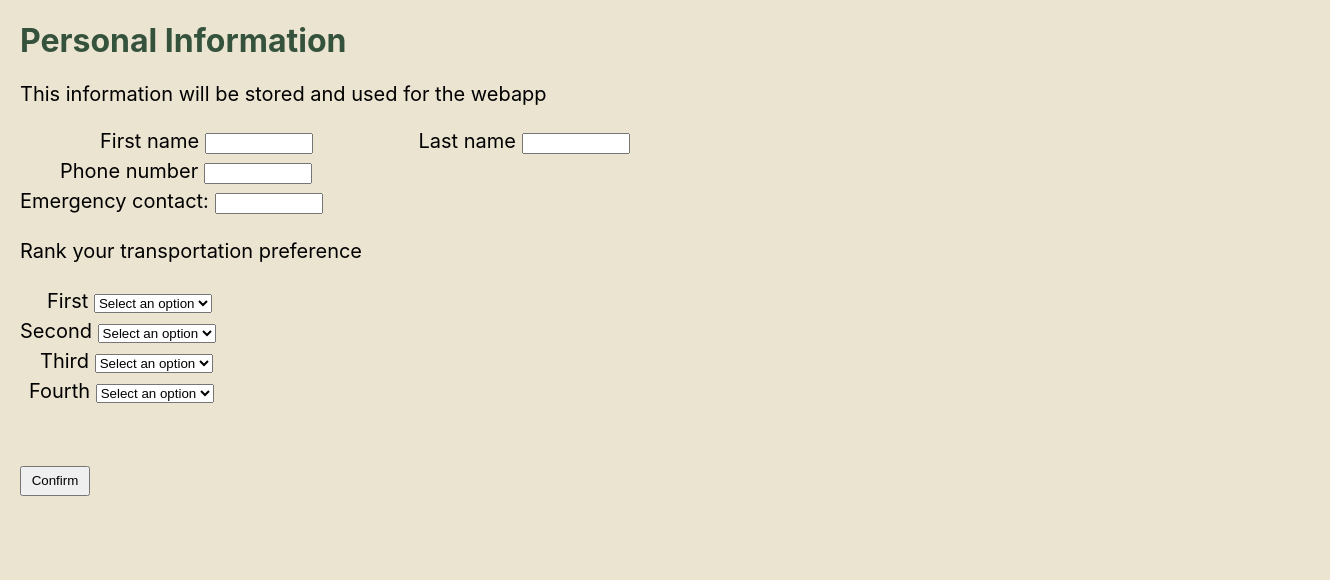
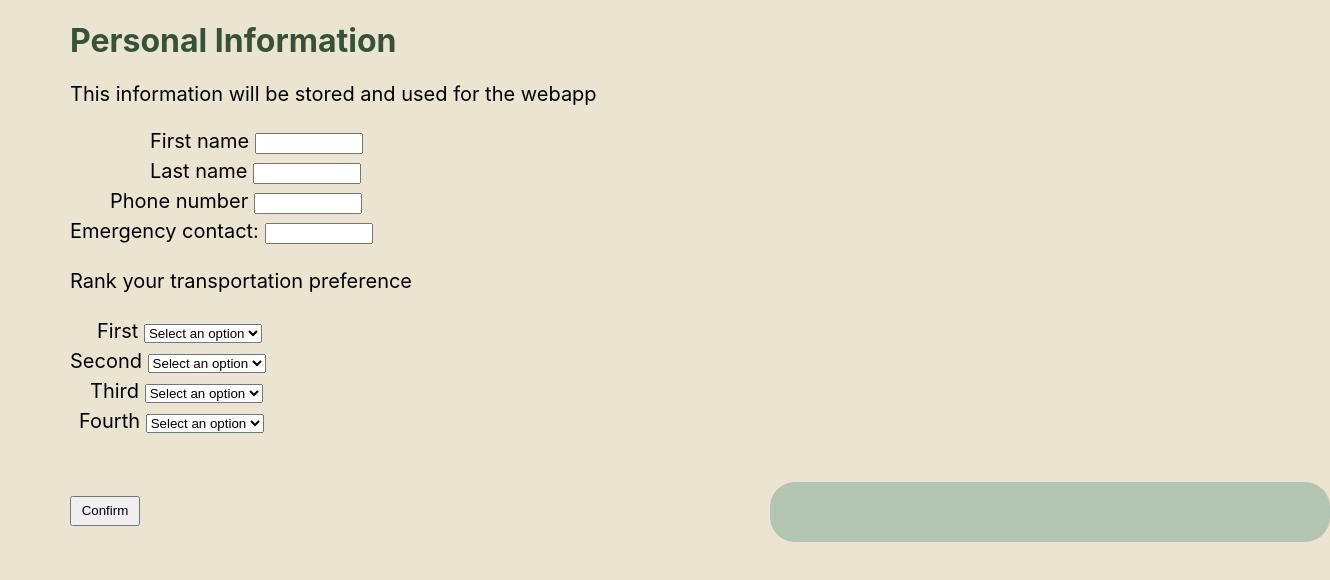
Before and after one commit to IntentusKristen/travel-buddy, a React (Create React App) app: page / in a window 1280 px wide. Shown: the top 580 px of the page, 1330 px wide, since content can reach past the window. Built offline with nearby package versions, Linux system fonts and the light colour scheme.

Commit message:
input from user displays on screen

```diff
--- a/package.json
+++ b/package.json
@@ -6,8 +6,13 @@
     "@testing-library/jest-dom": "^5.17.0",
     "@testing-library/react": "^13.4.0",
     "@testing-library/user-event": "^13.5.0",
+    "axios": "^1.6.5",
+    "dom": "^0.0.3",
+    "express": "^4.18.2",
+    "mongodb": "^6.3.0",
     "react": "^18.2.0",
     "react-dom": "^18.2.0",
+    "react-router": "^6.21.2",
     "react-scripts": "5.0.1",
     "web-vitals": "^2.1.4"
   },
--- a/src/UserInfoPage.css
+++ b/src/UserInfoPage.css
@@ -1,6 +1,7 @@
 body {
     background-color: #ebe4d1;
-    margin-left: 20px;
+    margin-left: 70px;
+
 }
 
 h1 {
@@ -9,7 +10,9 @@ h1 {
 
 p {
     font-size: 20px;
+    word-wrap: break-word;
 }
+
 
 .infoDiv{
     font-size: 20px;
@@ -29,7 +32,7 @@ p {
 }
 
 .lastName{
-    margin-left: 100px;
+    margin-left: 80px;
 }
 
 #pnumber{
@@ -61,3 +64,13 @@ p {
     width: 70px;
     height: 30px;
 }
+
+#displayArea{
+    width: 43%;
+    display: inline-block;
+    margin-left: 700px;
+    margin-top: -300px;
+    background-color: #b4c4b3;
+    border-radius: 25px;
+    padding: 30px 20px;
+}
--- a/src/pages/UserInfoPage.js
+++ b/src/pages/UserInfoPage.js
@@ -1,7 +1,23 @@
-import React from 'react'
+import React, { useState } from 'react';
 import '../UserInfoPage.css';
 
+
 const UserInfoPage = () => {
+
+  const [firstName, setFirstName] = useState('');
+  const [lastName, setLastName] = useState('');
+  const [phoneNumber, setPhoneNumber] = useState('');
+  const [emergencyContact, setEmergencyContact] = useState('');
+  const [transportationOne, setTransportationOne] = useState('');
+  const [transportationTwo, setTransportationTwo] = useState('');
+  const [transportationThree, setTransportationThree] = useState('');
+  const [transportationFour, setTransportationFour] = useState('');
+  const[isSubmitted, setIsSubmitted] = useState(false);
+
+  const handleSubmit = () => {
+    setIsSubmitted(true);
+  };
+
   return (
     <div class = "bigDiv">
       <div class = "topDiv">
@@ -12,19 +28,19 @@ const UserInfoPage = () => {
       <div class = "infoDiv">
       <form>
         <label for = "fname" class = "firstName"> First name </label>
-        <input type = "text" name = "fname" id = "fname"/>
+        <input type = "text" name = "fname" id = "fname" value = {firstName} onChange={ (e) => setFirstName(e.target.value)}/> <br></br>
 
         <label for = "lname" class = "lastName"> Last name </label>
-        <input type = "text" name = "lname" id = "lname"/> <br></br>
+        <input type = "text" name = "lname" id = "lname" value = {lastName} onChange={ (e) => setLastName(e.target.value)}/> <br></br>
 
         <label for = "pnumber" class = "phoneNumber"> Phone number </label>
-        <input type = "tel" name = "pnumber" id = "pnumber"/><br></br>
-        Emergency contact: <input type = "tel" name = "econtact" id = "econtact"/>
+        <input type = "tel" name = "pnumber" id = "pnumber" value = {phoneNumber} onChange={ (e) => setPhoneNumber(e.target.value)}/><br></br>
+        Emergency contact: <input type = "tel" name = "econtact" id = "econtact" value = {emergencyContact} onChange={ (e) => setEmergencyContact(e.target.value)}/>
 
         <p> Rank your transportation preference </p>
 
         <label for="transportation-methods" class = "first"> First </label>
-        <select name="transportation-methods" id="transportation-methods">
+        <select name="transportation-methods" id="transportation-methods" value = {transportationOne} onChange={ (e) => setTransportationOne(e.target.value)}>
         <option value="" disabled selected>Select an option</option>
         <option value="walking">Walking</option>
         <option value="bussing">Bussing</option>
@@ -34,7 +50,7 @@ const UserInfoPage = () => {
 
         <br></br>
         <label for="transportation-methods"> Second </label>
-        <select name="transportation-methods" id="transportation-methods">
+        <select name="transportation-methods" id="transportation-methods" value = {transportationTwo} onChange={ (e) => setTransportationTwo(e.target.value)}>
         <option value="" disabled selected>Select an option</option>
         <option value="walking">Walking</option>
         <option value="bussing">Bussing</option>
@@ -44,7 +60,7 @@ const UserInfoPage = () => {
 
         <br></br>
         <label for="transportation-methods" class = "third"> Third </label>
-        <select name="transportation-methods" id="transportation-methods">
+        <select name="transportation-methods" id="transportation-methods" value = {transportationThree} onChange={ (e) => setTransportationThree(e.target.value)}>
         <option value="" disabled selected>Select an option</option>
         <option value="walking">Walking</option>
         <option value="bussing">Bussing</option>
@@ -54,7 +70,7 @@ const UserInfoPage = () => {
 
         <br></br>
         <label for="transportation-methods" class = "fourth"> Fourth </label>
-        <select name="transportation-methods" id="transportation-methods">
+        <select name="transportation-methods" id="transportation-methods" value = {transportationFour} onChange={ (e) => setTransportationFour(e.target.value)}>
         <option value="" disabled selected>Select an option</option>
         <option value="walking">Walking</option>
         <option value="bussing">Bussing</option>
@@ -63,10 +79,20 @@ const UserInfoPage = () => {
         </select>
         <br></br>
 
-        <button type="submit" class = "button">Confirm</button>
+        <button type="button" class = "button" onClick={handleSubmit}>Confirm</button>
       </form>
 
       </div>
+
+      <div id="displayArea">
+        {isSubmitted && firstName && lastName && <p> Hi, {firstName} {lastName} </p>}
+
+        {isSubmitted && phoneNumber && emergencyContact && <p> Welcome to travel buddy! We will store your phone number {phoneNumber} to send text updates and keep the number {emergencyContact} for emergency contact purposes only</p>}
+
+        {isSubmitted && transportationOne && transportationTwo && transportationThree && transportationFour && <p> You have selected your transportation priority in the following order: {transportationOne}, {transportationTwo}, {transportationThree} and {transportationFour}</p>}
+
+      </div>
+
     </div>
   )
 
```
Also changed, not shown: 1 other file (tests, documents, lock files or other folders).
